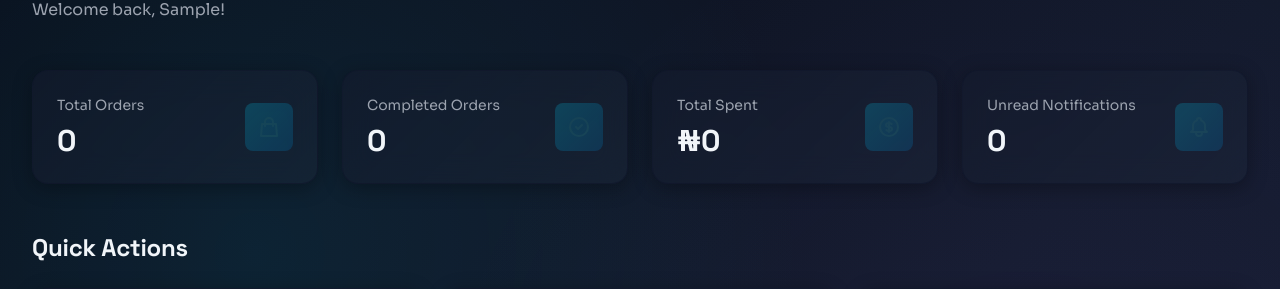
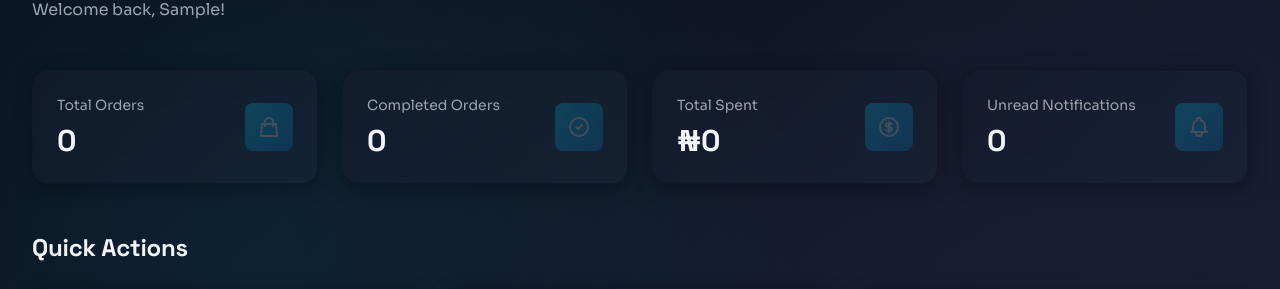
Before and after one commit to WebGenius183/brandhostest, a Django app: page /dashboard/ in a window 1280 px wide. Shown: the part 147-436 px from the top of the page. Run offline with Django 4.2, Linux system fonts and the light colour scheme; the visitor is signed in with stand-in values (Sample User, id 1); data that the repository does not hold is empty; some libraries are stand-ins or nearby versions.

Commit message:
Change SVG colors from cyan to white

```diff
--- a/templates/core/dashboard.html
+++ b/templates/core/dashboard.html
@@ -22,7 +22,7 @@
                     <p class="font-display text-3xl font-bold">{{ orders|length }}</p>
                 </div>
                 <div class="w-12 h-12 gradient-primary rounded-lg flex items-center justify-center opacity-20">
-                    <svg class="w-6 h-6 text-cyan-400" fill="none" stroke="currentColor" viewBox="0 0 24 24">
+                    <svg class="w-6 h-6 text-white" fill="none" stroke="currentColor" viewBox="0 0 24 24">
                         <path stroke-linecap="round" stroke-linejoin="round" stroke-width="2" d="M16 11V7a4 4 0 00-8 0v4M5 9h14l1 12H4L5 9z"></path>
                     </svg>
                 </div>
@@ -36,7 +36,7 @@
                     <p class="font-display text-3xl font-bold">{{ recent_orders }}</p>
                 </div>
                 <div class="w-12 h-12 gradient-primary rounded-lg flex items-center justify-center opacity-20">
-                    <svg class="w-6 h-6 text-cyan-400" fill="none" stroke="currentColor" viewBox="0 0 24 24">
+                    <svg class="w-6 h-6 text-white" fill="none" stroke="currentColor" viewBox="0 0 24 24">
                         <path stroke-linecap="round" stroke-linejoin="round" stroke-width="2" d="M9 12l2 2 4-4m6 2a9 9 0 11-18 0 9 9 0 0118 0z"></path>
                     </svg>
                 </div>
@@ -50,7 +50,7 @@
                     <p class="font-display text-3xl font-bold">₦{{ total_spent }}</p>
                 </div>
                 <div class="w-12 h-12 gradient-primary rounded-lg flex items-center justify-center opacity-20">
-                    <svg class="w-6 h-6 text-cyan-400" fill="none" stroke="currentColor" viewBox="0 0 24 24">
+                    <svg class="w-6 h-6 text-white" fill="none" stroke="currentColor" viewBox="0 0 24 24">
                         <path stroke-linecap="round" stroke-linejoin="round" stroke-width="2" d="M12 8c-1.657 0-3 .895-3 2s1.343 2 3 2 3 .895 3 2-1.343 2-3 2m0-8c1.11 0 2.08.402 2.599 1M12 8V7m0 1v8m0 0v1m0-1c-1.11 0-2.08-.402-2.599-1M21 12a9 9 0 11-18 0 9 9 0 0118 0z"></path>
                     </svg>
                 </div>
@@ -64,7 +64,7 @@
                     <p class="font-display text-3xl font-bold">{{ unread_count }}</p>
                 </div>
                 <div class="w-12 h-12 gradient-primary rounded-lg flex items-center justify-center opacity-20">
-                    <svg class="w-6 h-6 text-cyan-400" fill="none" stroke="currentColor" viewBox="0 0 24 24">
+                    <svg class="w-6 h-6 text-white" fill="none" stroke="currentColor" viewBox="0 0 24 24">
                         <path stroke-linecap="round" stroke-linejoin="round" stroke-width="2" d="M15 17h5l-1.405-1.405A2.032 2.032 0 0118 14.158V11a6.002 6.002 0 00-4-5.659V5a2 2 0 10-4 0v.341C7.67 6.165 6 8.388 6 11v3.159c0 .538-.214 1.055-.595 1.436L4 17h5m6 0v1a3 3 0 11-6 0v-1m6 0H9"></path>
                     </svg>
                 </div>
```
